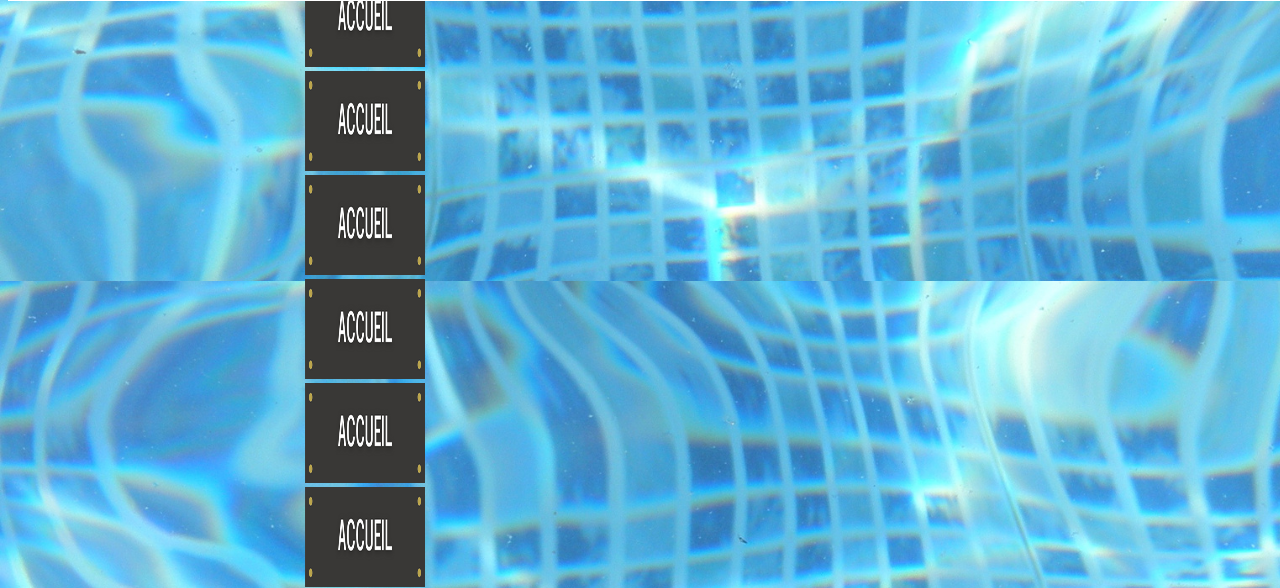
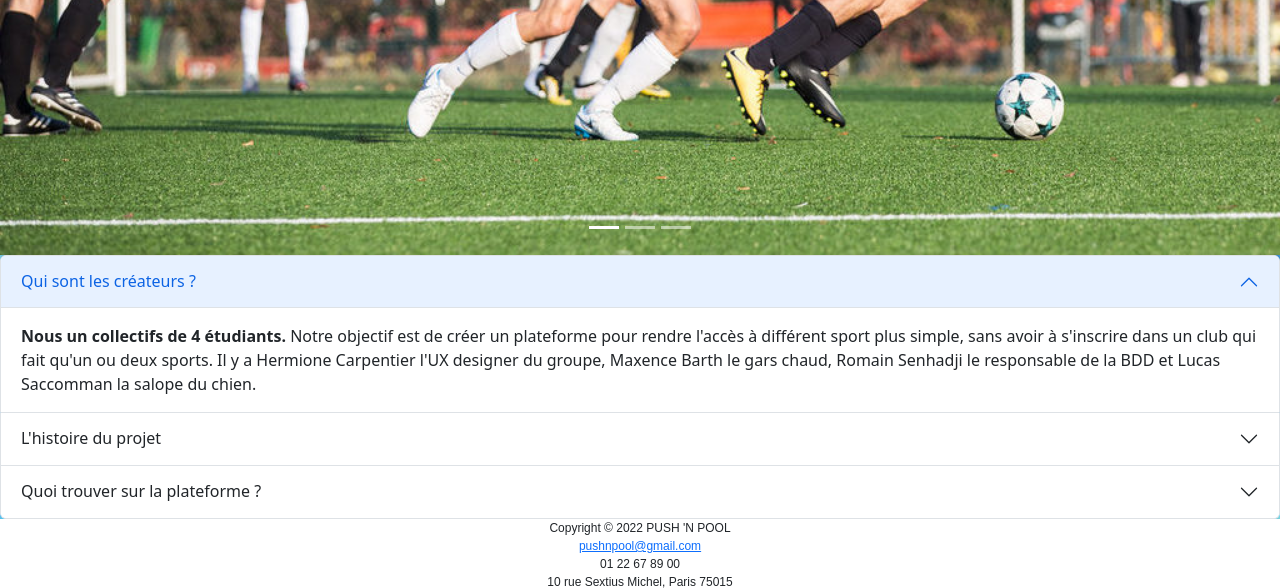
Before and after one commit to Maxence-bth/Projet_web, a PHP site: page / in a window 1280 px wide. Shown: the part 799-1387 px from the top of the page. Run offline with PHP 8.4, Linux system fonts and the light colour scheme; some libraries are stand-ins or nearby versions.

Commit message:
acceuil/carousel

```diff
--- a/index.css
+++ b/index.css
@@ -1,6 +1,6 @@
 body{
-      background-image: url("images/piscine.png");
-  }
+    background-image: url("images/piscine.png");
+}
 
 #nav{
     width: auto;
@@ -13,51 +13,11 @@ body{
 }
 
 #footer {
-    position:absolute;
     text-align: center;
     font-size: 12px;
     font-family: Arial, Helvetica, sans-serif;
-    bottom:0;
+    bottom: 0;
     width:100%;
     height:220px;   /* Height of the footer */
     background:#ffffff;
- }
-
- #carrousel {
-    margin: 120px auto 10px auto;
-    width: 750px;
-    height: 150px;
-    list-style: none;
-    left: 0;
-    margin-bottom: 0;
-    }
-    #carrousel ul {
-        position: relative;
-        }
-    ul > li {
-    list-style-type: none;
-    transition: 1s opacity;
-    }
-
-.prev {
-    display: block;
-    color: black;
-    width: 70px;
-    height: 35px;
-    font-weight: 800;
-    background-color: #99CCEE;
-    border-radius: 5px;
-    border: 2px solid black;
-    margin-left: 10%;
-    }
-.next {
-    display: block;
-    color: black;
-    width: 70px;
-    height: 35px;
-    font-weight: 800;
-    background-color: #99CCEE;
-    border-radius: 5px;
-    border: 2px solid black;
-    margin-left: 80%;
-    }
+}
--- a/index.html
+++ b/index.html
@@ -4,47 +4,94 @@
     <title>Page d'accueil</title>
     <meta charset="utf-8" />
     <link rel="stylesheet" text="text/css" href="index.css">
+    <link rel="stylesheet" href="https://cdn.jsdelivr.net/npm/bootstrap@5.2.0-beta1/dist/css/bootstrap.min.css">
     <script type="text/javascript" src = "index.js"></script>
+    <script src="https://ajax.googleapis.com/ajax/libs/jquery/3.1.1/jquery.min.js"></script>
+    <script src="https://cdn.jsdelivr.net/npm/bootstrap@5.2.0-beta1/dist/js/bootstrap.bundle.min.js"></script>
   </head>
   <body>
     <div id ="title"><p> <img src="images/title.png" alt="erreur" width="400" height="150"></p></div>
     <div id="nav">
-      <a href="index.html"><img src="images/accueil.png" alt="erreur" width="150" height="40"/></a>
-      <a href="parcourir.html"><img src="images/parcourir.png " alt="erreur" width="150" height="40"/></a>
-      <a href="recherche.html"><img src="images/recherche.png" alt="erreur" width="150" height="40"/></a>
-      <a href="rdv.html"><img src="images/rdv.png" alt="erreur" width="150" height="40"/></a>
-      <a href="compte.html"><img src="images/votrecompte.png" alt="erreur" width="150" height="40"/></a>
+      <a href="index.html"><img src="images/accueil.png" alt="erreur" width="150" height="40"/></a> &nbsp;
+      <a href="parcourir.html"><img src="images/parcourir.png " alt="erreur" width="150" height="40"/></a> &nbsp;
+      <a href="recherche.html"><img src="images/recherche.png" alt="erreur" width="150" height="40"/></a> &nbsp;
+      <a href="rdv.html"><img src="images/rdv.png" alt="erreur" width="150" height="40"/></a> &nbsp;
+      <a href="compte.html"><img src="images/votrecompte.png" alt="erreur" width="150" height="40"/></a> &nbsp;
+    </div> <br><br>
+
+    <div id="carouselExampleIndicators" class="carousel slide" data-bs-ride="carousel">
+      <div class="carousel-indicators">
+        <button type="button" data-bs-target="#carouselExampleIndicators" data-bs-slide-to="0" class="active" aria-current="true" aria-label="Slide 1"></button>
+        <button type="button" data-bs-target="#carouselExampleIndicators" data-bs-slide-to="1" aria-label="Slide 2"></button>
+        <button type="button" data-bs-target="#carouselExampleIndicators" data-bs-slide-to="2" aria-label="Slide 3"></button>
+      </div>
+      <div class="carousel-inner">
+        <div class="carousel-item active">
+          <img src="images/compete.jpg" class="d-block w-100" alt="erreur">
+        </div>
+        <div class="carousel-item">
+          <img src="images/fitness.jpg" class="d-block w-100" alt="erreur">
+        </div>
+        <div class="carousel-item">
+          <img src="images/sallesport.jpeg" class="d-block w-100" alt="erreur">
+        </div>
+      </div>
+      <button class="carousel-control-prev" type="button" data-bs-target="#carouselExampleIndicators" data-bs-slide="prev">
+        <span class="carousel-control-prev-icon" aria-hidden="true"></span>
+        <span class="visually-hidden">Previous</span>
+      </button>
+      <button class="carousel-control-next" type="button" data-bs-target="#carouselExampleIndicators" data-bs-slide="next">
+        <span class="carousel-control-next-icon" aria-hidden="true"></span>
+        <span class="visually-hidden">Next</span>
+      </button>
     </div>
-    <div id="carrousel">
-      <ul>
-        <li><img src="images/accueil.png" width="120" height="100"></li>
-        <li><img src="images/parcourir.png" width="120" height="100"></li>
-        <li><img src="images/accueil.png" width="120" height="100"></li>
-        <li><img src="images/accueil.png" width="120" height="100"></li>
-        <li><img src="images/accueil.png" width="120" height="100"></li>
-        <li><img src="images/accueil.png" width="120" height="100"></li>
-        <li><img src="images/accueil.png" width="120" height="100"></li>
-        <li><img src="images/accueil.png" width="120" height="100"></li>
-        <li><img src="images/accueil.png" width="120" height="100"></li>
-        <li><img src="images/accueil.png" width="120" height="100"></li>
-        <li><img src="images/accueil.png" width="120" height="100"></li>
-        <li><img src="images/accueil.png" width="120" height="100"></li>
-      </ul>
-      <div id="buttons">
-        <input type="button" value="<" class="prev">
-        <input type="button" value=">" class="next">
+
+    <div class="accordion" id="accordionExample">
+      <div class="accordion-item">
+        <h2 class="accordion-header" id="headingOne">
+          <button class="accordion-button" type="button" data-bs-toggle="collapse" data-bs-target="#collapseOne" aria-expanded="true" aria-controls="collapseOne">
+            Qui sont les créateurs ?
+          </button>
+        </h2>
+        <div id="collapseOne" class="accordion-collapse collapse show" aria-labelledby="headingOne" data-bs-parent="#accordionExample">
+          <div class="accordion-body">
+            <strong>Nous un collectifs de 4 étudiants.</strong> Notre objectif est de créer un plateforme pour rendre l'accès à différent sport plus simple, sans avoir à s'inscrire dans un club qui fait qu'un ou deux sports. Il y a Hermione Carpentier l'UX designer du groupe, Maxence Barth le gars chaud, Romain Senhadji le responsable de la BDD et Lucas Saccomman la salope du chien.
+          </div>
+        </div>
+      </div>
+      <div class="accordion-item">
+        <h2 class="accordion-header" id="headingTwo">
+          <button class="accordion-button collapsed" type="button" data-bs-toggle="collapse" data-bs-target="#collapseTwo" aria-expanded="false" aria-controls="collapseTwo">
+            L'histoire du projet
+          </button>
+        </h2>
+        <div id="collapseTwo" class="accordion-collapse collapse" aria-labelledby="headingTwo" data-bs-parent="#accordionExample">
+          <div class="accordion-body">
+            <strong>Ce projet est née autour d'une piscine à Aix en provence.</strong> On voulait créer un club de sport mais on souhaitait tous faire quelque chose de différents. On a donc décider de créer une plateforme qui regroupe plusieurs sports, allant de la musculation au sport collectif.
+          </div>
+        </div>
+      </div>
+      <div class="accordion-item">
+        <h2 class="accordion-header" id="headingThree">
+          <button class="accordion-button collapsed" type="button" data-bs-toggle="collapse" data-bs-target="#collapseThree" aria-expanded="false" aria-controls="collapseThree">
+            Quoi trouver sur la plateforme ?
+          </button>
+        </h2>
+        <div id="collapseThree" class="accordion-collapse collapse" aria-labelledby="headingThree" data-bs-parent="#accordionExample">
+          <div class="accordion-body">
+            <strong>Notre plateforme se découpe en plusieurs sections</strong> Vous pouvez vous rendre dans notre salle de sport. Il y a aussi différent coach disponible dans beaucoup de discipline tels que le basketball, le fitness ou encore le Tennis. Vous pouvez aussi rechercher des coachs ou des activités sportives.
+          </div>
+        </div>
       </div>
     </div>
 
-      <div id="footer">Copyright &copy; 2022 PUSH 'N POOL<br />
+    <div id="footer">Copyright &copy; 2022 PUSH 'N POOL<br />
       <a href="mailto:pushnpool@gmail.com">pushnpool@gmail.com </a><br />
       <a>01 22 67 89 00 </a><br />
       <a>10 rue Sextius Michel, Paris 75015 </a><br />
       <p><iframe src="https://www.google.com/maps/embed?pb=!1m18!1m12!1m3!1d2625.372616477147!2d2.2863485148902147!3d48.851104609174946!2m3!1f0!2f0!3f0!3m2!1i1024!2i768!4f13.1!3m3!1m2!1s0x47e6701b486bb253%3A0x61e9cc6979f93fae!2s10%20Rue%20Sextius%20Michel%2C%2075015%20Paris!5e0!3m2!1sfr!2sfr!4v1653230919712!5m2!1sfr!2sfr" width="800" height="150" style="border:0;" allowfullscreen="" loading="lazy" referrerpolicy="no-referrer-when-downgrade"></iframe></p>
     </div>
 
-     </div>
-
 
   </body>
 </html>
--- a/index.js
+++ /dev/null
@@ -1,63 +0,0 @@
-$(document).ready(function() {
-    var $img = $('#carrousel img');
-    var max = $img.length;
-    var i = 0; // compteur
-    $img.css('margin-left','0').css('display', 'none'); //on cache les images
-    $img.eq(i).css('display', 'inline'); //on affiche l'image courante
-    $img.eq(i+1).css('margin-left','200px').css('display', 'inline');
-    $img.eq(i+2).css('margin-left','400px').css('display', 'inline');
-    $img.eq(i+3).css('margin-left','600px').css('display', 'inline');
-    //si on clique sur « next » ou « > »
-    $('.next').click(function () { // image suivante
-     i+=4; // on incrémente le compteur
-     if (i < max-4) {
-     i = i+4;
-     $img.css('margin-left','0').css('display', 'none'); //on cache
-     $img.eq(i).css('display', 'inline'); //on affiche l'image courante
-     $img.eq(i+1).css('margin-left','200px').css('display', 'inline');
-     $img.eq(i+2).css('margin-left','400px').css('display', 'inline');
-     $img.eq(i+3).css('margin-left','600px').css('display', 'inline');
-    } else {
-     i = 0;
-     }
-     });
-    //si on clique sur « prev » ou « < »
-     $('.prev').click(function () { // groupe des images précédentes
-     i-=4; // on décrémente le compteur
-     if (i >= 0) {
-     $img.css('margin-left','0').css('display', 'none'); //on cache
-     $img.eq(i).css('display', 'inline'); //on affiche l'image courante
-     $img.eq(i+1).css('margin-left','200px').css('display', 'inline');
-     $img.eq(i+2).css('margin-left','400px').css('display', 'inline');
-     $img.eq(i+3).css('margin-left','600px').css('display', 'inline');
-     } else {
-     i = 0;
-     }
-     });
-    function slideImg() {
-     setTimeout(function() {
-     $img.eq(i).css('display', 'inline').css('transition-delay','0.25s');
-     $img.eq(i + 1).css('margin-left','200px').css('display',
-     'inline').css('transition-delay','0.5s');
-     $img.eq(i + 2).css('margin-left','400px').css('display',
-     'inline').css('transition-delay','0.75s');
-     $img.eq(i + 3).css('margin-left','600px').css('display',
-     'inline').css('transition-delay','1s');
-     if (i < max-4) {
-    i = i+4;
-     } else {
-    i = 0;
-     }
-     $img.css('margin-left','0').css('display', 'none');
-     $img.eq(i).css('display', 'inline').css('transition-delay','1.25s');
-     $img.eq(i + 1).css('margin-left','200px').css('display',
-     'inline').css('transition-delay','1.5s');
-     $img.eq(i + 2).css('margin-left','400px').css('display',
-     'inline').css('transition-delay','1.75s');
-     $img.eq(i + 3).css('margin-left','600px').css('display',
-     'inline').css('transition-delay','2s');
-    slideImg();
-    }, 4000);
-    }
-    slideImg();
-    });
```
